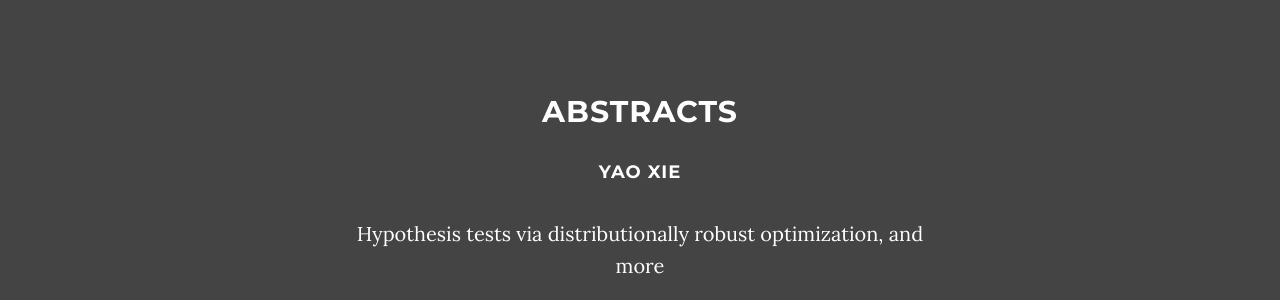
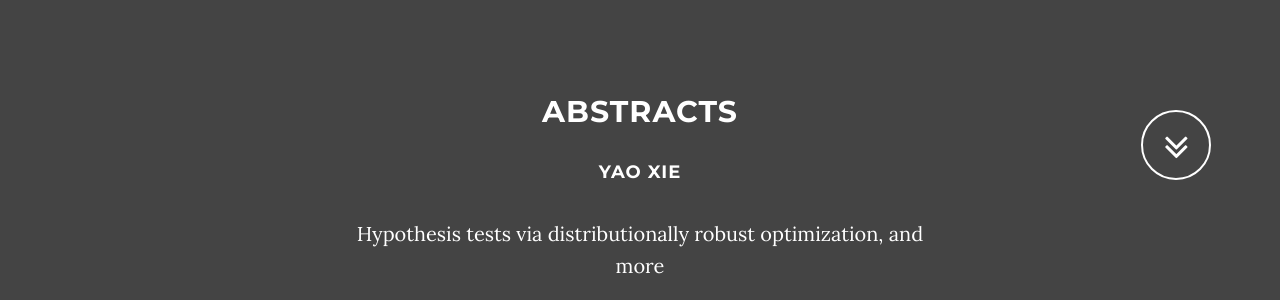
Before and after one commit to kgjamieson/ifds-workshop-2025, a Jekyll site: the page built from index.html, in a window 1280 px wide and 900 px high, scrolled down 5610 px. Shown: the part 150-450 px from the top of the window. Built offline with Jekyll 4.4.1, drawn with Linux system fonts in a browser that asks for light colours.

Commit message:
Update abstracts.html

```diff
--- a/_includes/abstracts.html
+++ b/_includes/abstracts.html
@@ -33,10 +33,10 @@
         </div>
       </div>
 <!--     ### The following lines are not required for the last tab -->
-<!--       <div class="text-center">
+      <div class="text-center">
         <a href="#contact" class="btn btn-circle page-scroll">
           <i class="fa fa-angle-double-down animated"></i>
         </a>
-      </div> -->
+      </div>
     </div>
 </section>
```
